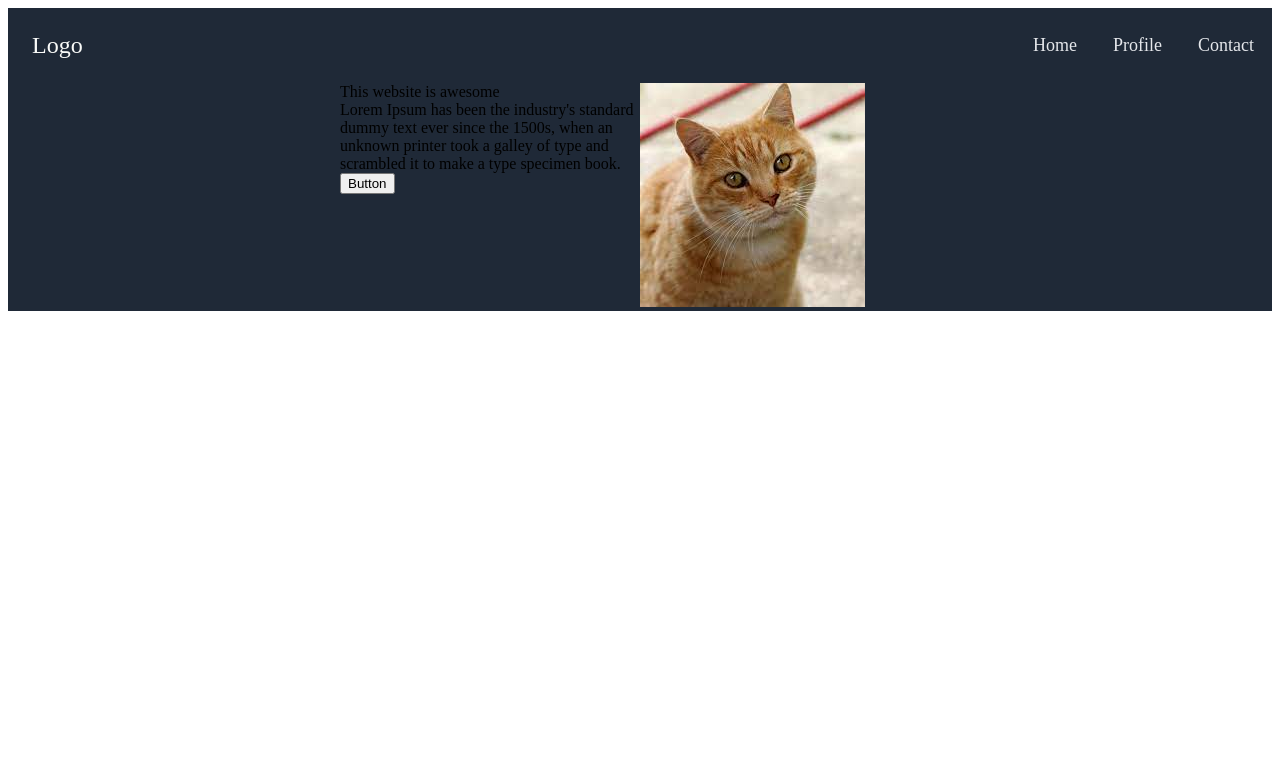
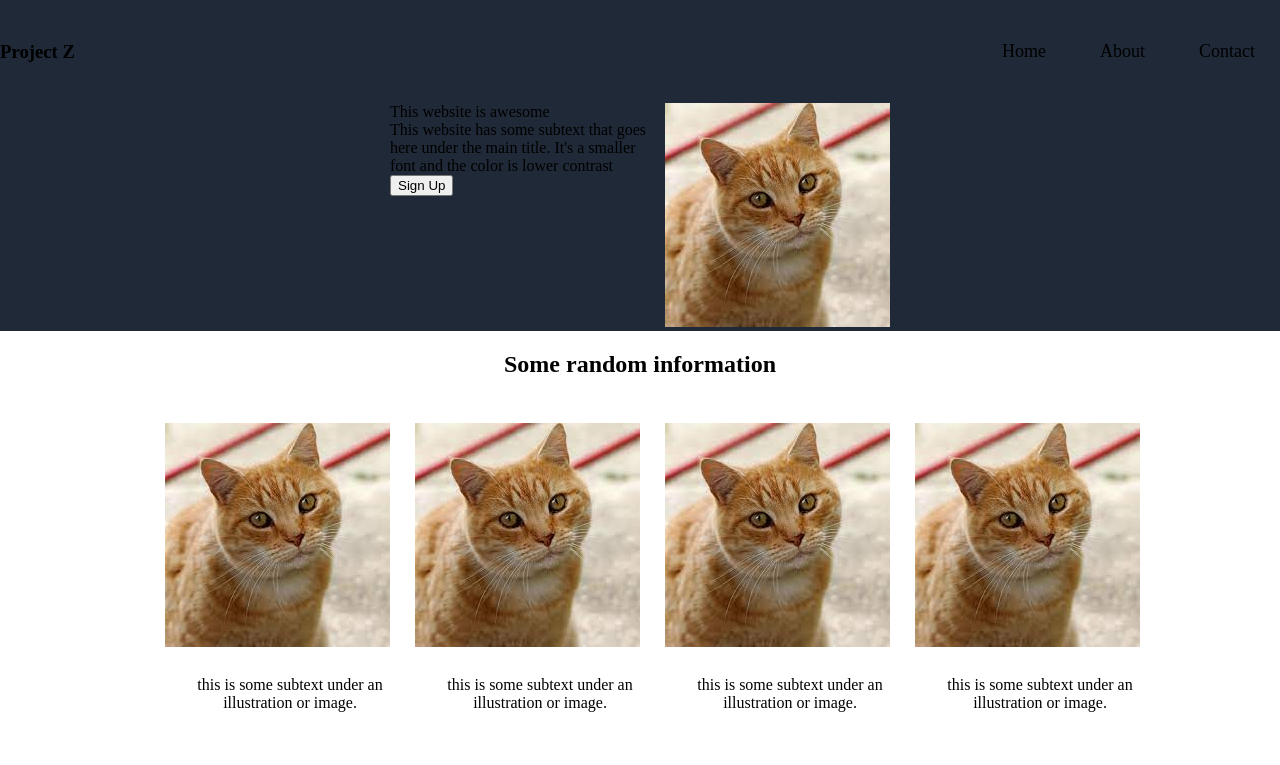
Before and after one commit to Chad-Wolding/Project-Landing-Page, a plain HTML site: page index.html in a window 1280 px wide. Drawn offline with Linux system fonts and the light colour scheme.

Commit message:
started from scratch

```diff
--- a/index.html
+++ b/index.html
@@ -8,24 +8,53 @@
     <link rel="stylesheet" href="styles.css">
 </head>
 <body>
-    <nav class="nav-container">
-        <div class="leftnav">Logo</div>
-        <div class="rightnav">Home</div>
-        <div class="rightnav">Profile</div>
-        <div class="rightnav">Contact</div>
-      </nav>
-    <div class="zone-one">
-            <div class="zone-one-flex-item">
-                <div>This website is awesome</div>
-                <div>
-                    Lorem Ipsum has been the industry's standard dummy text ever since the 1500s, when an unknown printer took a galley of type and scrambled it to make a type specimen book.
-                </div>
-                <button>Button</button>
+    <section id="section-one">
+    <nav>
+        <h1>Project Z</h1>
+        <ul>
+            <li>Home</li>
+            <li>About</li>
+            <li>Contact</li>
+        </ul>
+    </nav>
+    <div id="cat-section">
+        <div>
+            <div>This website is awesome</div>
+            <div>This website has some subtext that goes here under the main title. It's a smaller font and the color is lower contrast</div>
+            <button>Sign Up</button>
+        </div>
+        <div>
+            <img src="../Project-Landing-Page/images/cat.jfif">
+        </div>
+    </div>
+</section>
+<section id="section-two">
+    <h1>Some random information</h1>
+    <div id="four-cat-container">
+        <div>
+            <img class="cat" src="../Project-Landing-Page/images/cat.jfif">
+            <div>
+                this is some subtext under an illustration or image.
             </div>
-            <div class="zone-one-flex-item">
-                <img src="../Project-Landing-Page/images/cat.jfif">
+        </div>
+        <div>
+            <img class="cat" src="../Project-Landing-Page/images/cat.jfif">
+            <div>
+                this is some subtext under an illustration or image.
             </div>
+        </div>        <div>
+            <img class="cat" src="../Project-Landing-Page/images/cat.jfif">
+            <div>
+                this is some subtext under an illustration or image.
+            </div>
+        </div>        <div>
+            <img class="cat" src="../Project-Landing-Page/images/cat.jfif">
+            <div>
+                this is some subtext under an illustration or image.
+            </div>
+        </div>
     </div>
+</section>
 </body>
 </html>
 <!-- comments -->
--- a/styles.css
+++ b/styles.css
@@ -1,36 +1,51 @@
+body{
+    margin: 0;
+    padding: 0;
+}
 
-body{
-
-}
-.nav-container{
-   display: flex;
-   align-items: center;
-   background-color: #1f2937;
-}
-.nav-container>div{
-    padding:1em;
- }
-.leftnav{
-    color: #F9FAF8;
-    font-size: 24px;
-    flex-grow:1;
+#cat-section{
+    display: flex;
+    max-width: 500px;
+    margin: auto;
+    justify-content: center;
 }
 
 li{
     list-style: none;
+    display: inline-block;
+    font-size: 18px;
+    margin: 25px;
 }
 
-.rightnav{
-    color: #e5e7eb;
-    font-size: 18px;
+nav{
+    display: flex;
+    align-items: center;
 }
-.zone-one{
-    display: flex;
+
+nav h1{
+    flex: 1;
+}
+
+#section-one{
     background-color: #1f2937;
-    justify-content: space-around;
-    flex-wrap: wrap;
-    justify-content: center;
+    padding: 0;
+    margin: 0;
 }
-.zone-one-flex-item{
-    width: 300px;
+
+#section-two{
+
 }
+
+#section-two h1{
+    text-align: center;
+}
+   #four-cat-container div{
+    width: 200px;
+    margin: 25px;
+    text-align: center;
+   }
+
+   #four-cat-container{
+       display: flex;
+       justify-content: center
+   }
```
